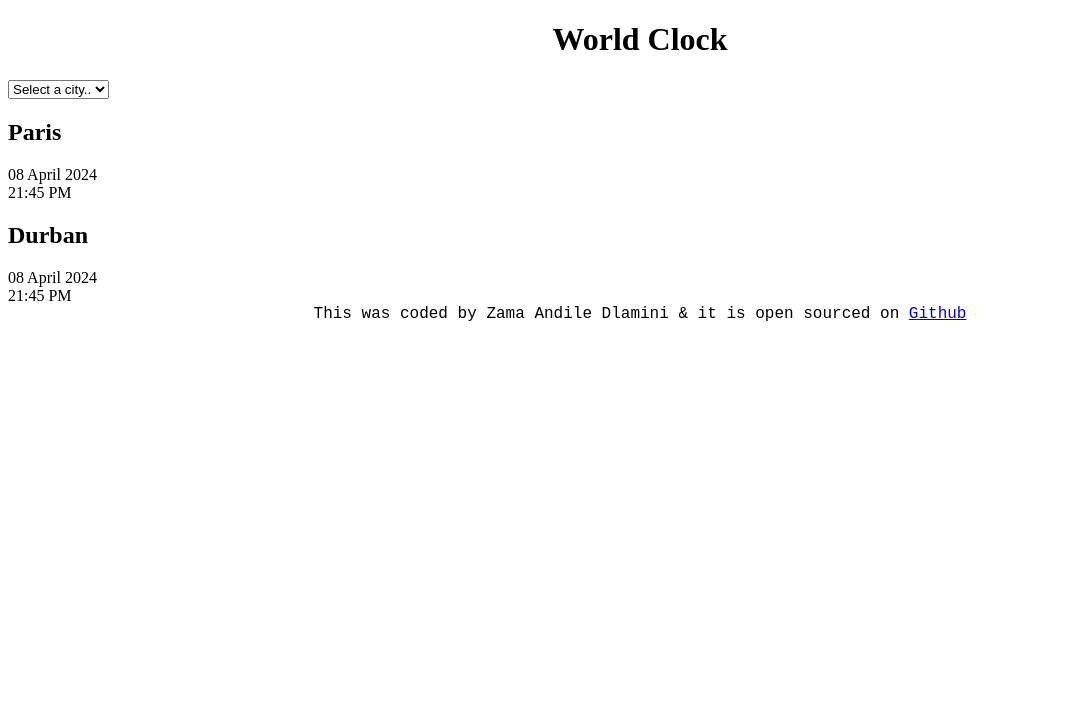
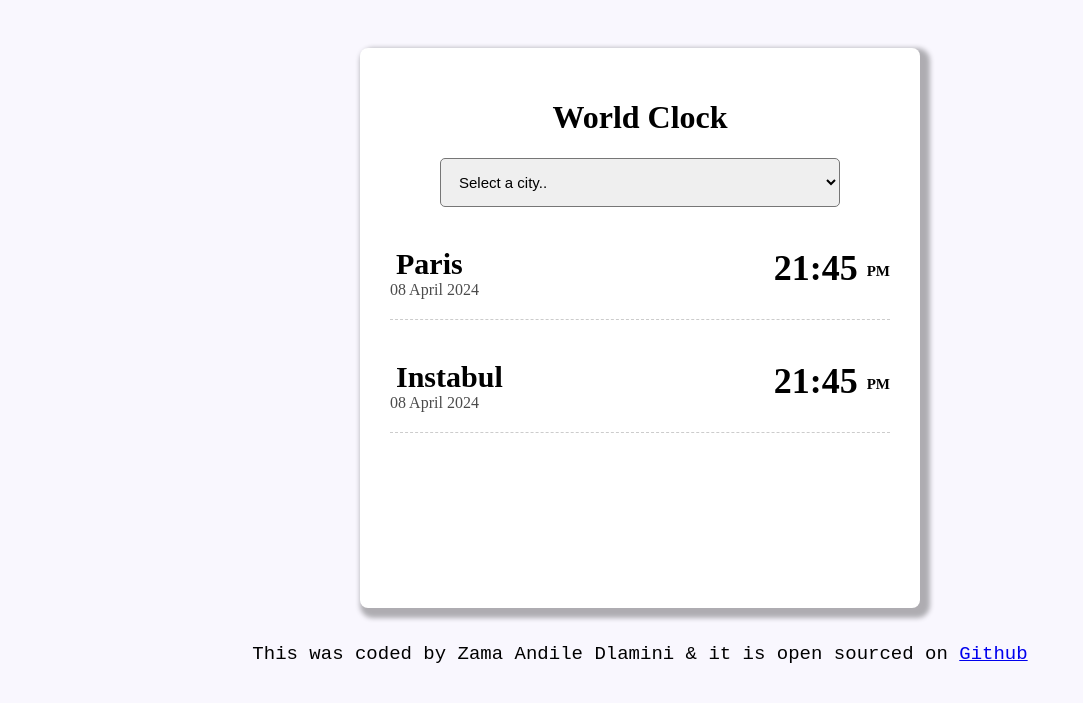
Before and after one commit to Andile18/World-Clock-Project., a plain HTML site: page index.html in a window 1280 px wide. Shown: the whole page, without its empty margins (0-1083 px from the left). Drawn offline with Linux system fonts and the light colour scheme.

Commit message:
added styling  to the project with CSS

```diff
--- a/css/style.css
+++ b/css/style.css
@@ -1,4 +1,63 @@
-h1 { text-align: center;}
+body {
+    background-color: #f9f7fe;
+    padding: 40px;
+}
+h1 { text-align: center;
+}
+
+h2 {
+    margin: 0 0 0 6px;
+    font-size: 30px;
+
+}
+
+select {
+    margin: 0 auto;
+    padding: 14px;
+    display: block;
+    width: 80%;
+    border-radius: 5px;
+    font-size: 15px;
+}
+
+.container {
+    max-width: 800%;
+    border-radius: 8px;
+    background: white;
+    box-shadow: 5px 5px 5px 5px rgba(0, 0, 0, 0.3);
+    margin: 0 auto;
+    padding: 30px;
+    width: 500px;
+    height: 500px;
+
+
+}
+
+.city{
+    display: flex;
+    justify-content: space-between;
+    margin: 20px 0;
+    border-bottom: 1px dashed rgba(0, 0, 0, 0.2);
+    padding: 20px 0;
+}
+
+.time {
+    font-weight: bold;
+    font-size: 36px;
+
+}
+
+.time small {
+    font-size: 15px;
+    vertical-align: middle;
+}
+.date {
+    opacity: 0.7;
+}
 
 footer { text-align: center;
-        font-family: 'Courier New', Courier, monospace;}
+         font-family: 'Courier New', Courier, monospace;
+         font-size: 19px;
+         margin: 20px;
+         padding: 15px;
+         }
--- a/index.html
+++ b/index.html
@@ -17,17 +17,28 @@
     <option value=""> Santorini</option>
 </select>
 
+
+<div>
 <div class="city">
+<div>
 <h2> Paris</h2>
 <div class="date"> 08 April 2024 </div>
-<div class="time"> 21:45 PM </div>
+</div>
+<div class="time"> 21:45 <small> PM </small> </div>
+</div>
+</div>
 
 
 
 <div class="city">
-    <h2> Durban</h2>
+    <div>
+    <h2> Instabul</h2>
     <div class="date"> 08 April 2024 </div>
-    <div class="time"> 21:45 PM </div>
+    </div>
+    <div class="time"> 21:45 <small> PM </small> </div>
+    </div>
+    </div>
+</div>
 
 
 
```
